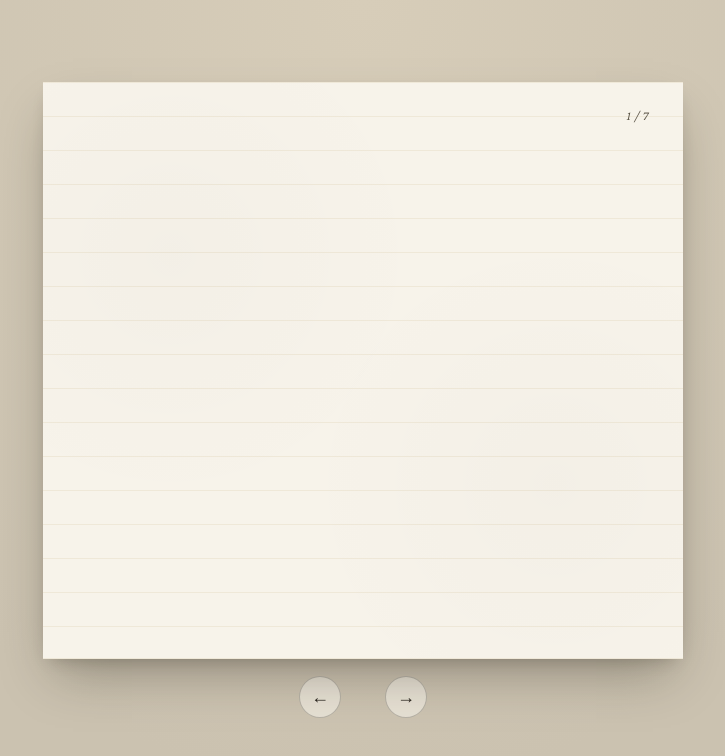
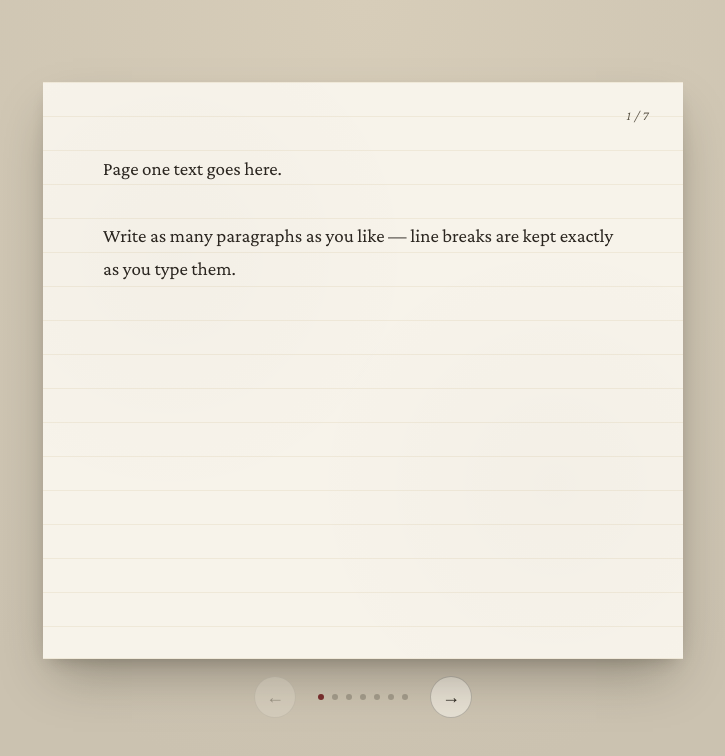
Before and after one commit to hihello777/chupachupssourbelt, a plain HTML site: page index.html in a window 1280 px wide. Shown: the whole page, without its empty margins (277-1002 px from the left). Drawn offline with nearby package versions, Linux system fonts and the light colour scheme.

Commit message:
Update index.html

```diff
--- a/index.html
+++ b/index.html
@@ -187,7 +187,9 @@
   // Use \n for line breaks within a page.
   // ---------------------------------------------------------------
   const pages = [
-`dear, Dani.',
+`Page one text goes here.
+
+Write as many paragraphs as you like — line breaks are kept exactly as you type them.`,
 
 `Page two text goes here.`,
 
```
